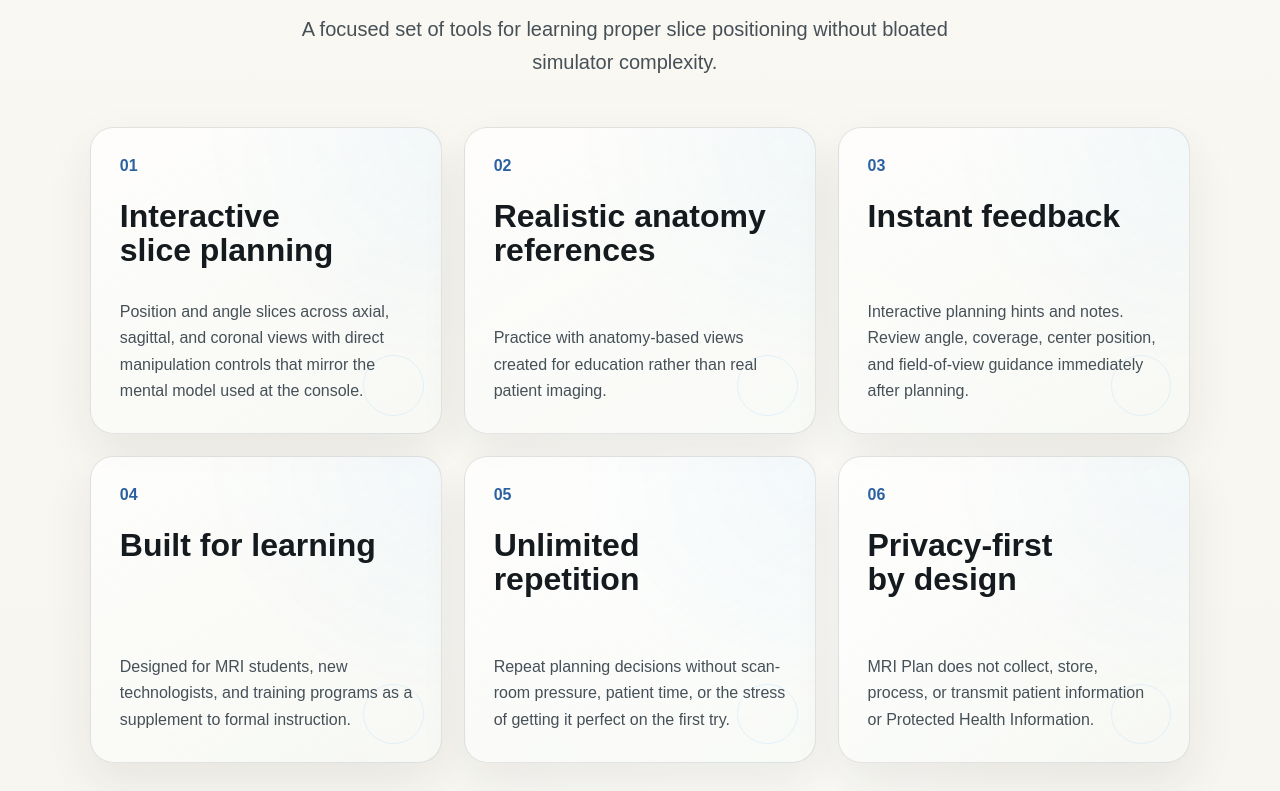
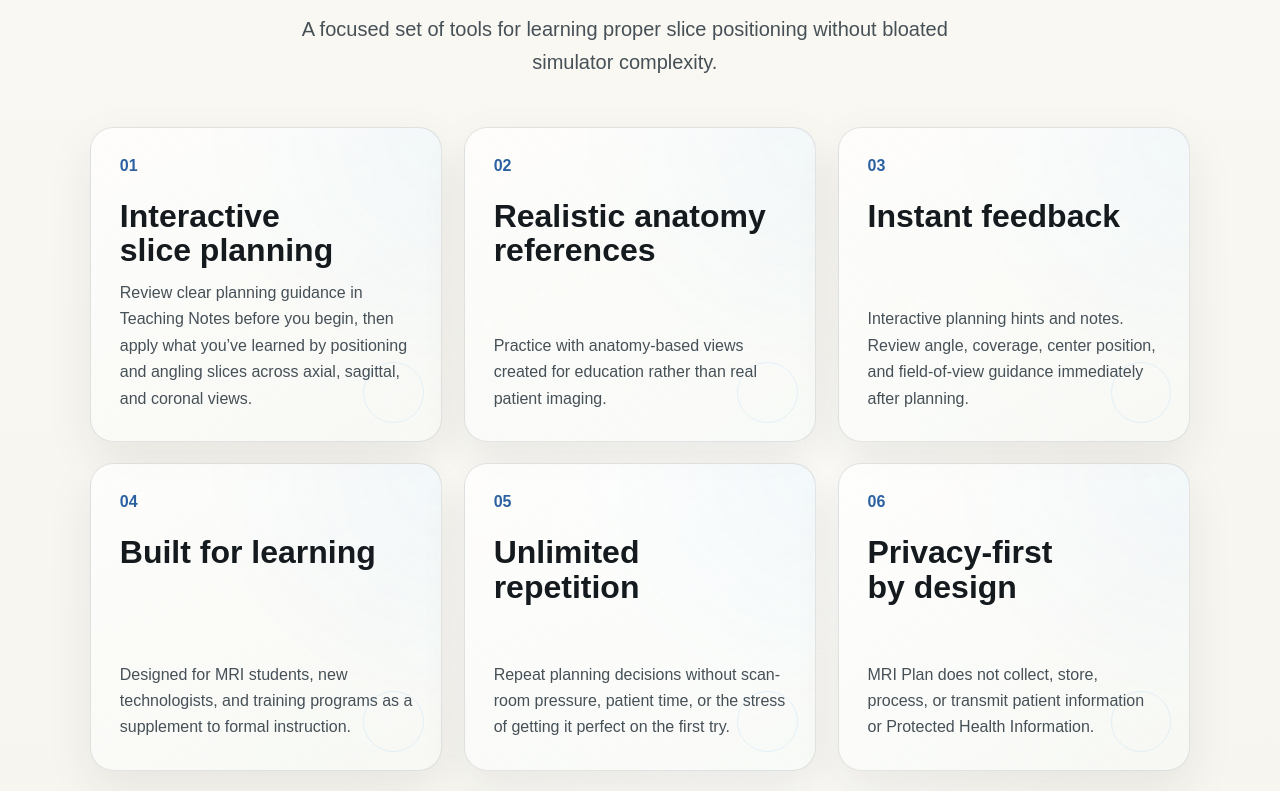
Before and after one commit to shahnoza77/mriplanapp-website, a Next.js app: page / in a window 1280 px wide. Shown: the part 1829-2620 px from the top of the page. Built offline with nearby package versions, Linux system fonts and the light colour scheme; a web font is replaced by a local one.

Commit message:
new look

```diff
--- a/data/content.ts
+++ b/data/content.ts
@@ -61,7 +61,7 @@ export const modules: Module[] = [
 export const features = [
   {
     title: "Interactive slice planning",
-    text: "Position and angle slices across axial, sagittal, and coronal views with direct manipulation controls that mirror the mental model used at the console.",
+    text: "Review clear planning guidance in Teaching Notes before you begin, then apply what you’ve learned by positioning and angling slices across axial, sagittal, and coronal views.",
   },
   {
     title: "Realistic anatomy references",
@@ -95,8 +95,8 @@ export const processSteps = [
     text: "Set position, angle, center, and coverage using touch-friendly planning controls.",
   },
   {
-    title: "Use Hints and Notes",
-    text: "Learn correct slice positioning, angle, and coverage with hints and teaching notes.",
+    title: "Use Teaching Notes",
+    text: "Learn correct slice positioning, angulation, coverage, and field-of-view sizing with Teaching Notes.",
   },
   {
     title: "Repeat with confidence",
```
Also changed, not shown: public/images/feature-mri-phone.png.
